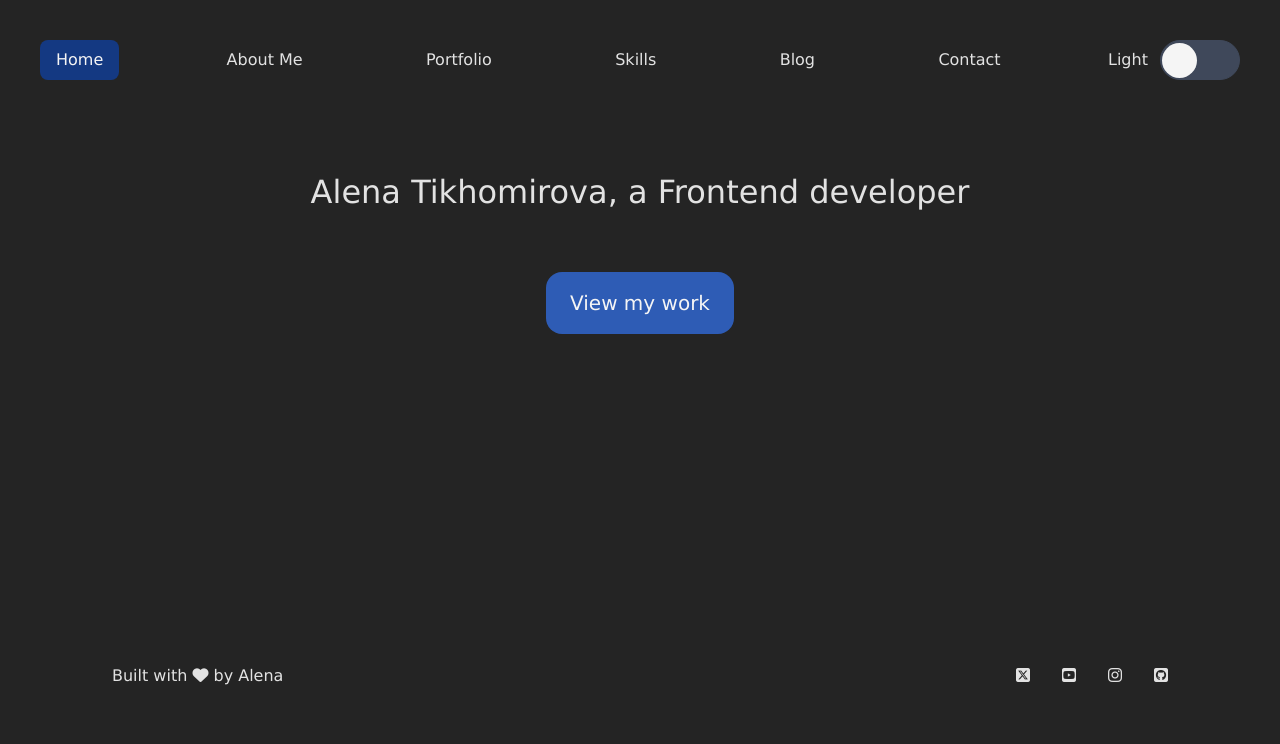
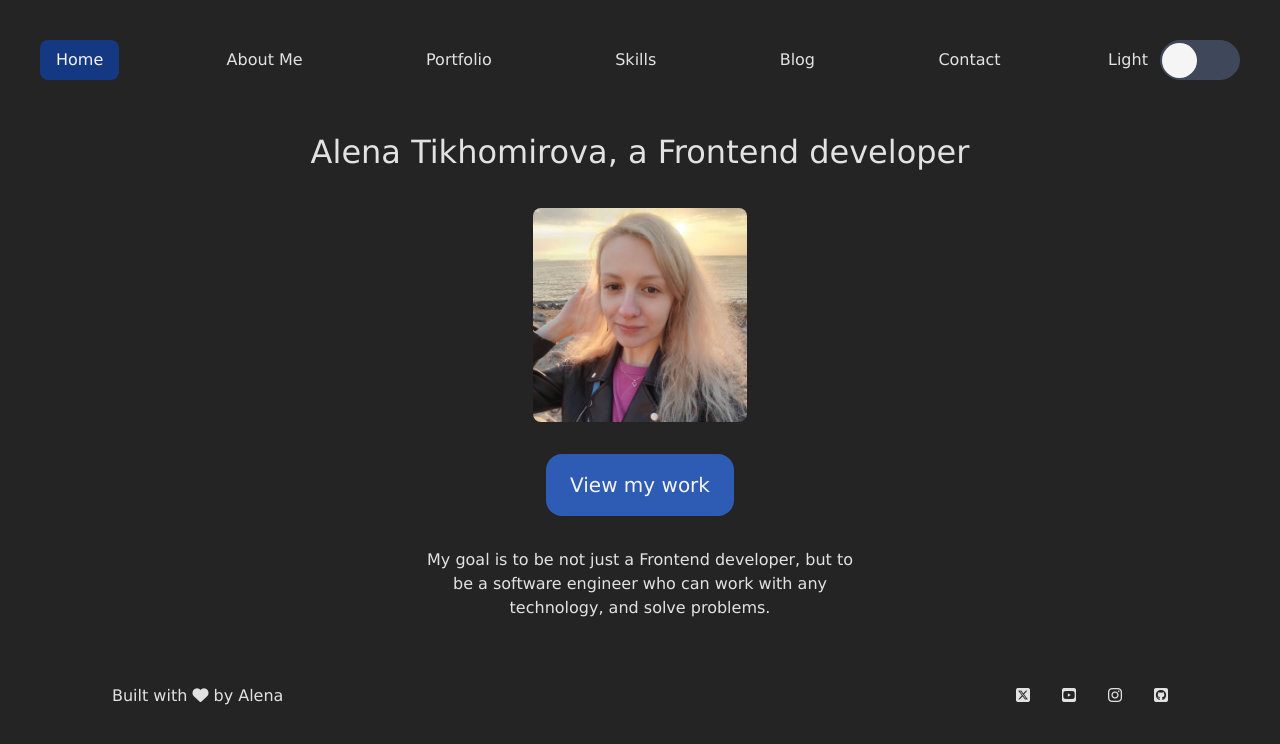
Before and after one commit to alenatih/Personal-Website, a React (Vite) app: page / in a window 1280 px wide. Shown: the top 744 px of the page. Built offline with nearby package versions, Linux system fonts and the light colour scheme.

Commit message:
Update Home page

```diff
--- a/src/App.css
+++ b/src/App.css
@@ -30,6 +30,10 @@
   font-size: 1.125rem;
 }
 
+/* .home-title {
+  margin-top: 0;
+} */
+
 .project-title {
   padding: 1rem 1.5rem;
   margin-top: 1rem;
@@ -55,6 +59,10 @@
 
 .about-me-title.desktop {
   display: none;
+}
+
+.home-text {
+  text-align: center;
 }
 
 .skills-text {
@@ -149,7 +157,7 @@
   /* justify-content: center; */
   /* height: 100%; */
   width: 100%;
-  padding: 2.5rem 0;
+  padding: 2rem 0;
 }
 
 .home,
@@ -166,16 +174,27 @@
   margin: 0 auto;
 }
 
-.home-links {
-  color: whitesmoke;
-  background-color: #2E5CB5;
+.home-container {
   display: flex;
   flex-direction: column;
   align-items: center;
   justify-content: center;
-  padding: 1rem 1.5rem;
-  margin: 2.5rem;
-  border-radius: 1rem;
+}
+
+.home-text-container {
+  display: flex;
+  flex-direction: column;
+  align-items: center;
+  justify-content: center;
+  width: 100%;
+}
+
+.home-image-container {
+  display: flex;
+  align-items: center;
+  justify-content: center;
+  width: 100%;
+  margin-top: 1rem;
 }
 
 .about-me-text-container {
@@ -357,6 +376,11 @@
   width: 40%;
 } */
 
+.home-image {
+  width: 100%;
+  border-radius: 0.5rem;
+}
+
 .about-me-image {
   width: 100%;
   border-radius: 0.5rem;
@@ -380,7 +404,17 @@
 }
 
 .view-work-link {
+  display: flex;
+  flex-direction: column;
+  align-items: center;
+  justify-content: center;
   font-size: 1.125rem;
+  color: whitesmoke;
+  background-color: #2E5CB5;
+  padding: 1rem 1.5rem;
+  margin: 1.5rem;
+  border-radius: 1rem;
+  cursor: pointer;
 }
 
 .not-found a,
@@ -410,6 +444,10 @@
   .portfolio-title,
   .blog-title {
     font-size: 2rem;
+  }
+
+  .home-text {
+    width: 40%;
   }
 
   .about-me-text {
@@ -450,7 +488,15 @@
   }
 
   .main {
-    padding: 2.5rem;
+    padding: 0 2.5rem;
+  }
+
+  /* .home-container {
+    flex-direction: row;
+  } */
+
+  .home-image-container {
+    width: 20%;
   }
 
   .about-me {
@@ -507,6 +553,7 @@
 
   .view-work-link {
     font-size: 1.25rem;
+    margin: 2rem;
   }
 
 }
--- a/src/components/Home.tsx
+++ b/src/components/Home.tsx
@@ -1,4 +1,5 @@
 import { NavLink } from "react-router-dom"
+import Sunset from "../assets/sunset.png"
 
 function Home() {
 
@@ -6,8 +7,24 @@ function Home() {
         <div className="home">
             <h2 className="home-title">Alena Tikhomirova, a Frontend developer</h2>
 
-            <div className="home-links">
-                <NavLink className="view-work-link" to="/portfolio">View my work</NavLink>
+            <div className="home-container">
+                <div className="home-image-container">
+                    <img
+                        className="home-image"
+                        src={Sunset}
+                        alt="Alena smiles with sunset in the background">
+                    </img>
+                </div>
+
+                <div className="home-text-container">
+                        <NavLink className="view-work-link" to="/portfolio">View my work</NavLink>
+
+                    <p className="home-text">
+                        My goal is to be not just a Frontend developer,
+                        but to be a software engineer who can work with any technology,
+                        and solve problems.
+                    </p>
+                </div>
             </div>
         </div>
     )
```
